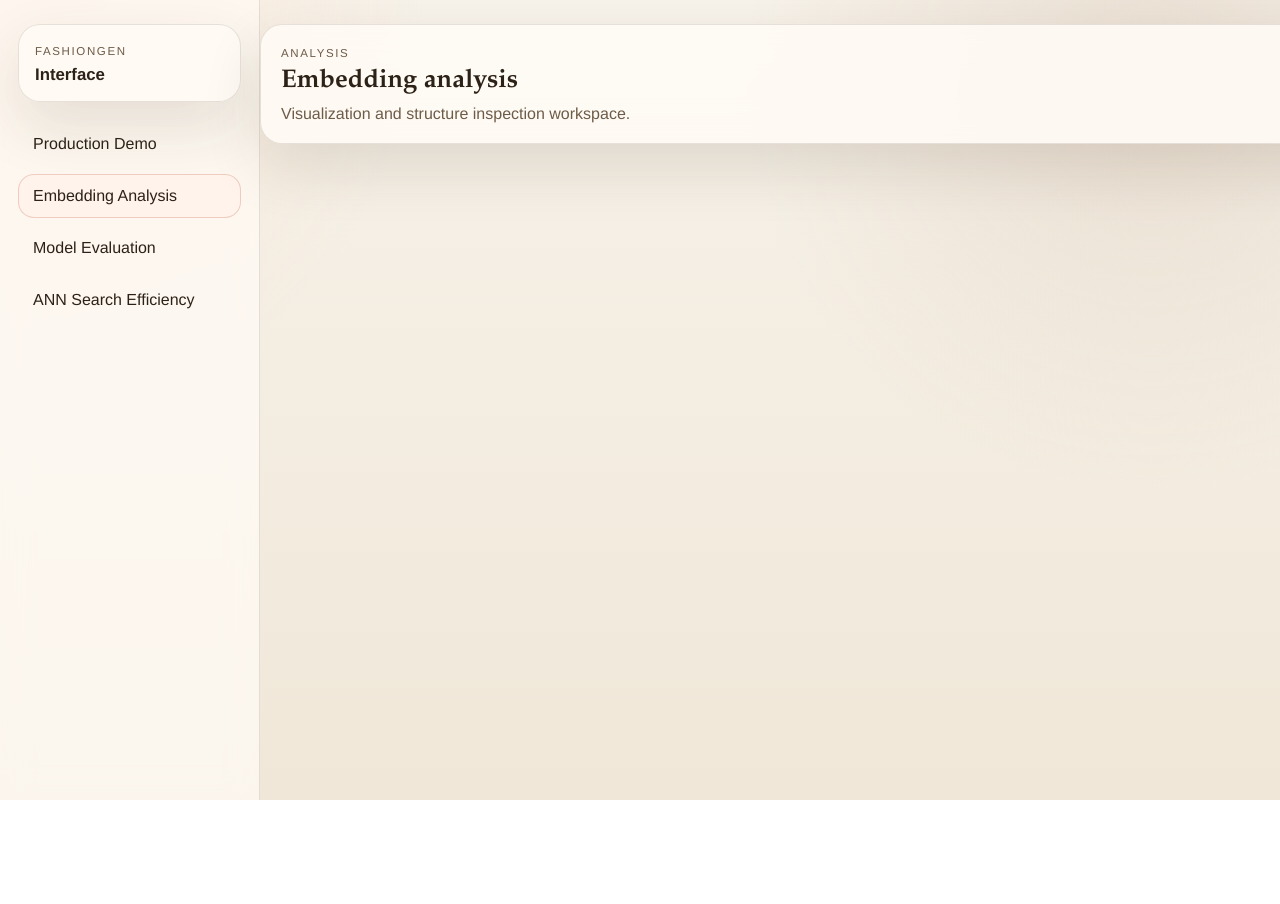
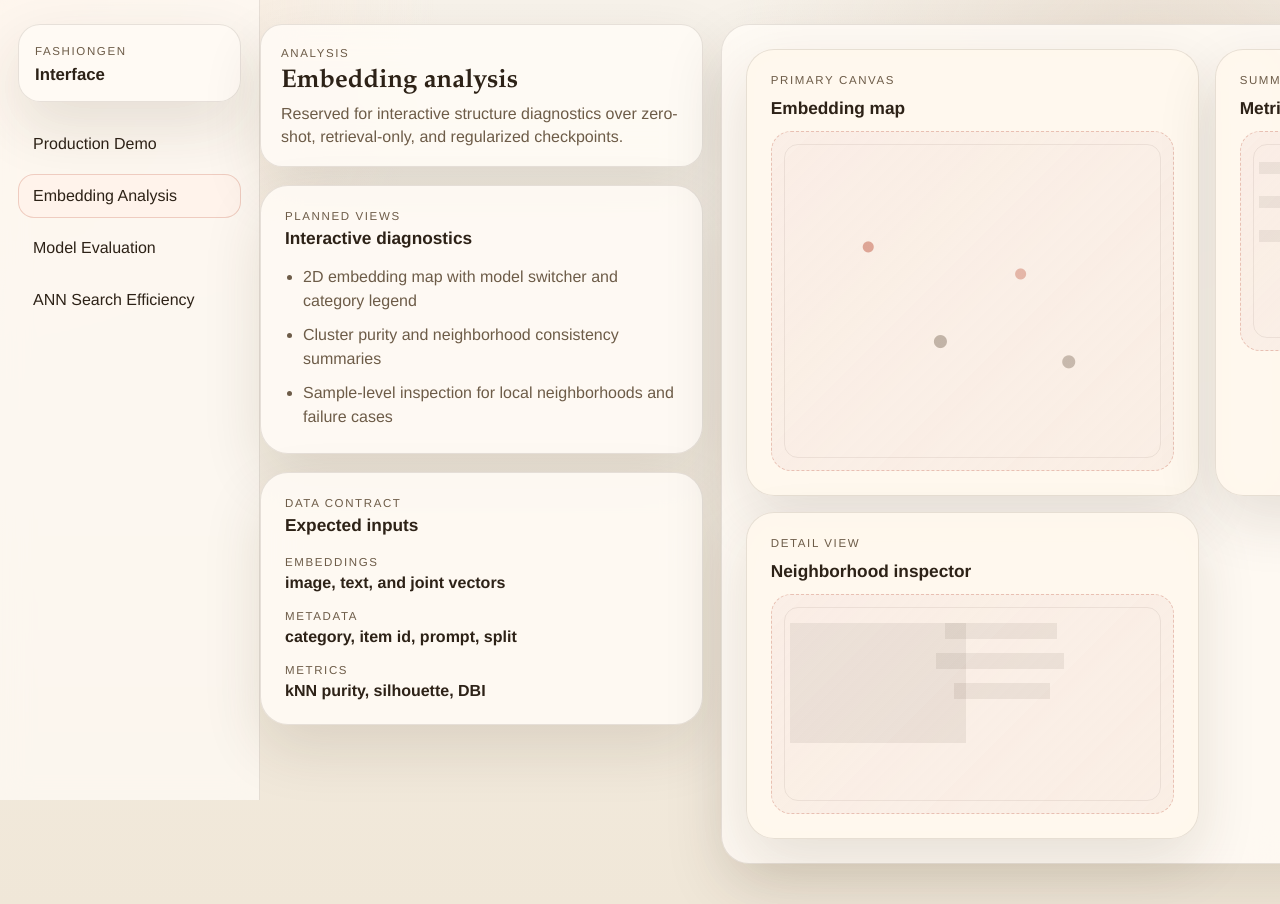
Before and after one commit to Woodygoodenough/FashionGenFineTuning, a Next.js app in the folder nextjs/: page /embedding-analysis in a window 1280 px wide. Shown: the top 904 px of the page. Before the commit the page ends 800 px from the top, so only its background shows below. Built offline with nearby package versions, Linux system fonts and the light colour scheme.

Commit message:
Add placeholder analysis pages

```diff
--- a/nextjs/app/embedding-analysis/page.tsx
+++ b/nextjs/app/embedding-analysis/page.tsx
@@ -3,11 +3,70 @@ import { TitleCard } from "../../components/TitleCard";
 export default function EmbeddingAnalysisPage() {
   return (
     <main className="page-shell">
-      <TitleCard
-        eyebrow="Analysis"
-        title="Embedding analysis"
-        description="Visualization and structure inspection workspace."
-      />
+      <section className="placeholder-page">
+        <div className="placeholder-left">
+          <TitleCard
+            eyebrow="Analysis"
+            title="Embedding analysis"
+            description="Reserved for interactive structure diagnostics over zero-shot, retrieval-only, and regularized checkpoints."
+          />
+
+          <section className="placeholder-card">
+            <div className="placeholder-card-head">
+              <span className="stat-label">Planned views</span>
+              <strong>Interactive diagnostics</strong>
+            </div>
+            <ul className="placeholder-list">
+              <li>2D embedding map with model switcher and category legend</li>
+              <li>Cluster purity and neighborhood consistency summaries</li>
+              <li>Sample-level inspection for local neighborhoods and failure cases</li>
+            </ul>
+          </section>
+
+          <section className="placeholder-card">
+            <div className="placeholder-card-head">
+              <span className="stat-label">Data contract</span>
+              <strong>Expected inputs</strong>
+            </div>
+            <div className="placeholder-keyvals">
+              <div>
+                <span className="stat-label">Embeddings</span>
+                <strong>image, text, and joint vectors</strong>
+              </div>
+              <div>
+                <span className="stat-label">Metadata</span>
+                <strong>category, item id, prompt, split</strong>
+              </div>
+              <div>
+                <span className="stat-label">Metrics</span>
+                <strong>kNN purity, silhouette, DBI</strong>
+              </div>
+            </div>
+          </section>
+        </div>
+
+        <div className="placeholder-right">
+          <section className="placeholder-hero">
+            <div className="placeholder-hero-grid">
+              <article className="placeholder-panel">
+                <span className="stat-label">Primary canvas</span>
+                <strong>Embedding map</strong>
+                <div className="placeholder-wireframe scatter-wireframe" />
+              </article>
+              <article className="placeholder-panel">
+                <span className="stat-label">Summary rail</span>
+                <strong>Metric cards</strong>
+                <div className="placeholder-wireframe metric-wireframe" />
+              </article>
+              <article className="placeholder-panel">
+                <span className="stat-label">Detail view</span>
+                <strong>Neighborhood inspector</strong>
+                <div className="placeholder-wireframe detail-wireframe" />
+              </article>
+            </div>
+          </section>
+        </div>
+      </section>
     </main>
   );
 }
--- a/nextjs/app/globals.css
+++ b/nextjs/app/globals.css
@@ -111,8 +111,17 @@ textarea {
   align-items: start;
 }
 
+.placeholder-page {
+  display: grid;
+  grid-template-columns: minmax(280px, 0.72fr) minmax(0, 1.28fr);
+  gap: 18px;
+  align-items: start;
+}
+
 .ann-left,
-.ann-right {
+.ann-right,
+.placeholder-left,
+.placeholder-right {
   display: flex;
   flex-direction: column;
   gap: 18px;
@@ -122,7 +131,10 @@ textarea {
 .gallery-shell,
 .ann-control-card,
 .ann-results-card,
-.ann-architecture-card {
+.ann-architecture-card,
+.placeholder-card,
+.placeholder-hero,
+.placeholder-panel {
   border: 1px solid var(--line);
   background: var(--paper);
   backdrop-filter: blur(18px);
@@ -159,8 +171,146 @@ textarea {
 .gallery-shell,
 .ann-control-card,
 .ann-results-card,
-.ann-architecture-card {
+.ann-architecture-card,
+.placeholder-card,
+.placeholder-hero,
+.placeholder-panel {
   padding: 24px;
+}
+
+.placeholder-card-head {
+  display: flex;
+  flex-direction: column;
+  gap: 6px;
+  margin-bottom: 16px;
+}
+
+.placeholder-card-head strong,
+.placeholder-panel strong {
+  font-size: 1.08rem;
+}
+
+.placeholder-list {
+  margin: 0;
+  padding-left: 18px;
+  display: grid;
+  gap: 10px;
+  color: var(--muted);
+  line-height: 1.5;
+}
+
+.placeholder-keyvals {
+  display: grid;
+  gap: 14px;
+}
+
+.placeholder-keyvals strong {
+  display: block;
+  margin-top: 4px;
+}
+
+.placeholder-hero-grid {
+  display: grid;
+  grid-template-columns: minmax(0, 1.35fr) minmax(0, 0.8fr);
+  gap: 16px;
+}
+
+.evaluation-grid {
+  grid-template-columns: repeat(3, minmax(0, 1fr));
+}
+
+.placeholder-panel {
+  background: var(--panel);
+  display: flex;
+  flex-direction: column;
+  gap: 12px;
+}
+
+.placeholder-wireframe {
+  border-radius: 20px;
+  border: 1px dashed rgba(187, 78, 51, 0.28);
+  background:
+    linear-gradient(135deg, rgba(187, 78, 51, 0.07), rgba(235, 200, 181, 0.25)),
+    var(--paper);
+  min-height: 180px;
+  position: relative;
+  overflow: hidden;
+}
+
+.placeholder-wireframe::after {
+  content: "";
+  position: absolute;
+  inset: 12px;
+  border-radius: 14px;
+  border: 1px solid rgba(62, 47, 30, 0.08);
+}
+
+.scatter-wireframe {
+  min-height: 340px;
+  background:
+    radial-gradient(circle at 24% 34%, rgba(187, 78, 51, 0.45) 0 5px, transparent 6px),
+    radial-gradient(circle at 42% 62%, rgba(109, 92, 72, 0.4) 0 6px, transparent 7px),
+    radial-gradient(circle at 62% 42%, rgba(187, 78, 51, 0.35) 0 5px, transparent 6px),
+    radial-gradient(circle at 74% 68%, rgba(109, 92, 72, 0.36) 0 6px, transparent 7px),
+    linear-gradient(135deg, rgba(187, 78, 51, 0.07), rgba(235, 200, 181, 0.25)),
+    var(--paper);
+}
+
+.metric-wireframe,
+.detail-wireframe,
+.score-wireframe,
+.table-wireframe,
+.trend-wireframe {
+  min-height: 220px;
+}
+
+.metric-wireframe {
+  background:
+    linear-gradient(rgba(62, 47, 30, 0.08) 0 0) 18px 30px / calc(100% - 36px) 12px no-repeat,
+    linear-gradient(rgba(62, 47, 30, 0.08) 0 0) 18px 64px / calc(100% - 36px) 12px no-repeat,
+    linear-gradient(rgba(62, 47, 30, 0.08) 0 0) 18px 98px / calc(100% - 36px) 12px no-repeat,
+    linear-gradient(135deg, rgba(187, 78, 51, 0.07), rgba(235, 200, 181, 0.25)),
+    var(--paper);
+}
+
+.detail-wireframe {
+  background:
+    linear-gradient(rgba(62, 47, 30, 0.08) 0 0) 18px 28px / 44% 120px no-repeat,
+    linear-gradient(rgba(62, 47, 30, 0.08) 0 0) calc(56% + 12px) 28px / 28% 16px no-repeat,
+    linear-gradient(rgba(62, 47, 30, 0.08) 0 0) calc(56% + 12px) 58px / 32% 16px no-repeat,
+    linear-gradient(rgba(62, 47, 30, 0.08) 0 0) calc(56% + 12px) 88px / 24% 16px no-repeat,
+    linear-gradient(135deg, rgba(187, 78, 51, 0.07), rgba(235, 200, 181, 0.25)),
+    var(--paper);
+}
+
+.score-wireframe {
+  background:
+    linear-gradient(rgba(62, 47, 30, 0.08) 0 0) 18px 26px / calc(100% - 36px) 54px no-repeat,
+    linear-gradient(rgba(62, 47, 30, 0.08) 0 0) 18px 98px / calc(100% - 36px) 54px no-repeat,
+    linear-gradient(rgba(62, 47, 30, 0.08) 0 0) 18px 170px / calc(100% - 36px) 54px no-repeat,
+    linear-gradient(135deg, rgba(187, 78, 51, 0.07), rgba(235, 200, 181, 0.25)),
+    var(--paper);
+}
+
+.table-wireframe {
+  background:
+    linear-gradient(rgba(62, 47, 30, 0.08) 0 0) 18px 26px / calc(100% - 36px) 18px no-repeat,
+    repeating-linear-gradient(
+      to bottom,
+      rgba(62, 47, 30, 0.07) 0 1px,
+      transparent 1px 34px
+    ) 18px 58px / calc(100% - 36px) calc(100% - 76px) no-repeat,
+    linear-gradient(135deg, rgba(187, 78, 51, 0.07), rgba(235, 200, 181, 0.25)),
+    var(--paper);
+}
+
+.trend-wireframe {
+  background:
+    linear-gradient(rgba(62, 47, 30, 0.08) 0 0) 18px calc(100% - 30px) / calc(100% - 36px) 2px no-repeat,
+    linear-gradient(90deg, rgba(62, 47, 30, 0.08) 0 0) 18px 18px / 2px calc(100% - 48px) no-repeat,
+    linear-gradient(135deg, transparent 0 42%, rgba(187, 78, 51, 0.4) 42% 44%, transparent 44% 100%),
+    linear-gradient(135deg, rgba(187, 78, 51, 0.07), rgba(235, 200, 181, 0.25)),
+    var(--paper);
 }
 
 .left-rail {
@@ -515,11 +665,17 @@ textarea {
 
   .content-grid,
   .ann-page,
+  .placeholder-page,
   .composer-row,
   .ann-metric-grid,
   .ann-architecture-grid,
   .gallery-toolbar,
   .result-grid {
+    grid-template-columns: 1fr;
+  }
+
+  .placeholder-hero-grid,
+  .evaluation-grid {
     grid-template-columns: 1fr;
   }
 
```
Also changed, not shown: nextjs/app/model-evaluation/page.tsx (+64 -5 lines).
